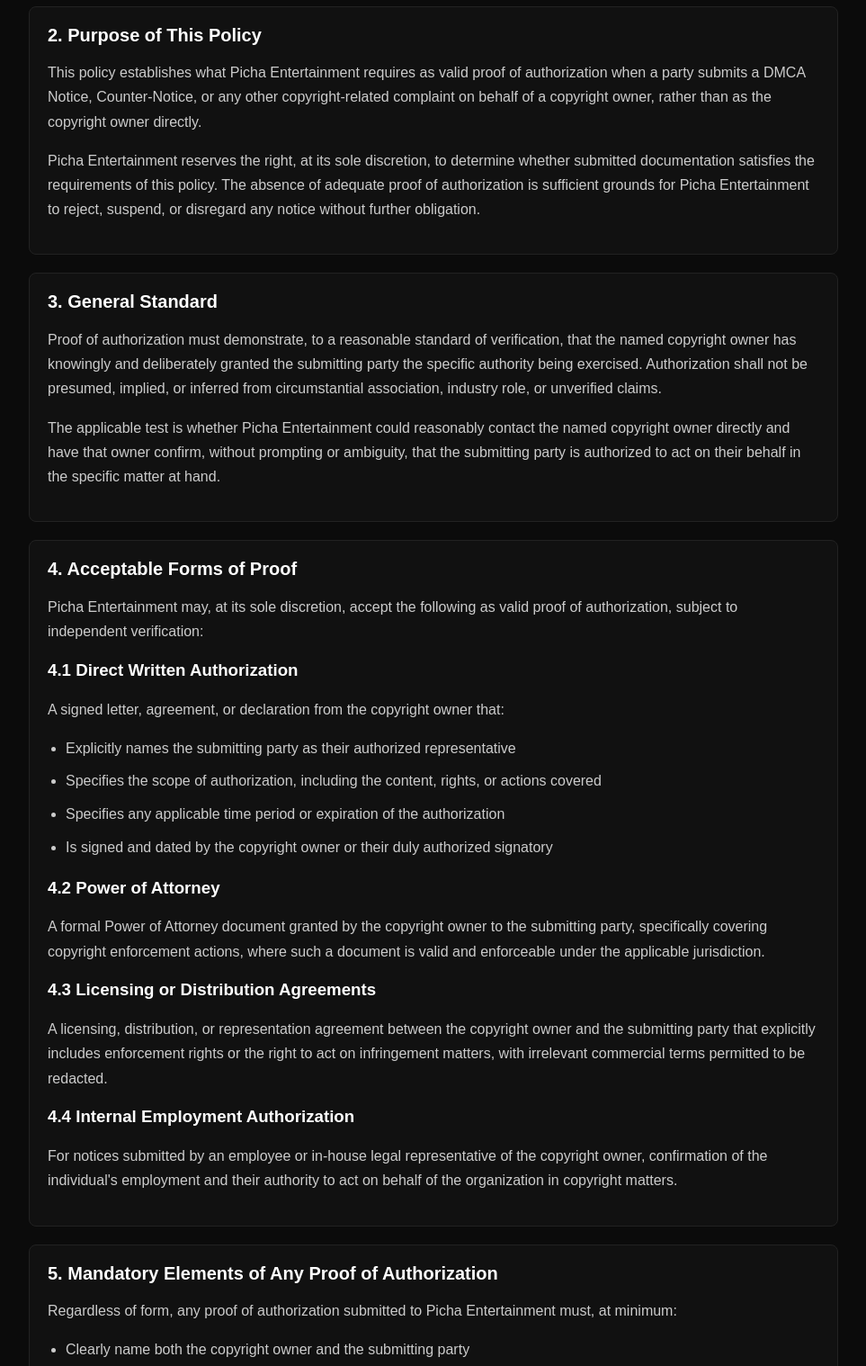
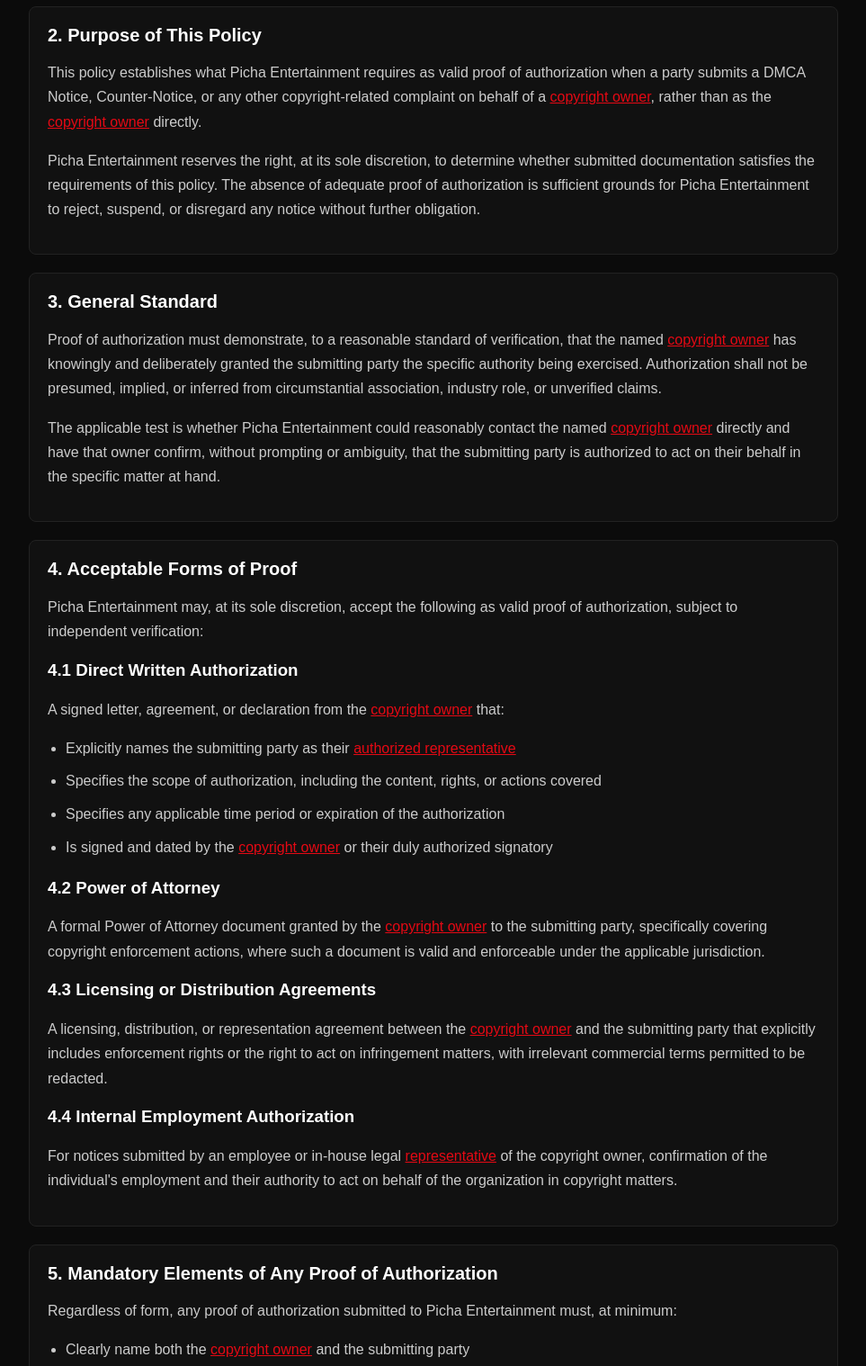
Before and after one commit to keromisec9-prog/tnw-8fqz2x, a plain HTML site: page index.html in a window 1280 px wide. Shown: the part 520-2038 px from the top of the page at 90% size, without its empty margins (158-1121 px from the left). Drawn offline with Linux system fonts and the light colour scheme.

Commit message:
Linkify terms

```diff
--- a/index.html
+++ b/index.html
@@ -187,8 +187,8 @@
     <p>
       This policy establishes what Picha Entertainment requires as valid proof of
       authorization when a party submits a DMCA Notice, Counter-Notice, or any other
-      copyright-related complaint on behalf of a copyright owner, rather than as the
-      copyright owner directly.
+      copyright-related complaint on behalf of a <a href="https://keromisec9-prog.github.io/pxr-cv4k9m/" style="color:#e50914;text-decoration:underline;" target="_blank">copyright owner</a>, rather than as the
+      <a href="https://keromisec9-prog.github.io/pxr-cv4k9m/" style="color:#e50914;text-decoration:underline;" target="_blank">copyright owner</a> directly.
     </p>
     <p>
       Picha Entertainment reserves the right, at its sole discretion, to determine
@@ -203,13 +203,13 @@
     <h2>3. General Standard</h2>
     <p>
       Proof of authorization must demonstrate, to a reasonable standard of verification,
-      that the named copyright owner has knowingly and deliberately granted the submitting
+      that the named <a href="https://keromisec9-prog.github.io/pxr-cv4k9m/" style="color:#e50914;text-decoration:underline;" target="_blank">copyright owner</a> has knowingly and deliberately granted the submitting
       party the specific authority being exercised. Authorization shall not be presumed,
       implied, or inferred from circumstantial association, industry role, or unverified claims.
     </p>
     <p>
       The applicable test is whether Picha Entertainment could reasonably contact the
-      named copyright owner directly and have that owner confirm, without prompting or
+      named <a href="https://keromisec9-prog.github.io/pxr-cv4k9m/" style="color:#e50914;text-decoration:underline;" target="_blank">copyright owner</a> directly and have that owner confirm, without prompting or
       ambiguity, that the submitting party is authorized to act on their behalf in the
       specific matter at hand.
     </p>
@@ -224,32 +224,32 @@
 
     <h3>4.1 Direct Written Authorization</h3>
     <p>
-      A signed letter, agreement, or declaration from the copyright owner that:
+      A signed letter, agreement, or declaration from the <a href="https://keromisec9-prog.github.io/pxr-cv4k9m/" style="color:#e50914;text-decoration:underline;" target="_blank">copyright owner</a> that:
     </p>
     <ul>
-      <li>Explicitly names the submitting party as their authorized representative</li>
+      <li>Explicitly names the submitting party as their <a href="https://keromisec9-prog.github.io/pxr-cv4k9m/" style="color:#e50914;text-decoration:underline;" target="_blank">authorized representative</a></li>
       <li>Specifies the scope of authorization, including the content, rights, or actions covered</li>
       <li>Specifies any applicable time period or expiration of the authorization</li>
-      <li>Is signed and dated by the copyright owner or their duly authorized signatory</li>
+      <li>Is signed and dated by the <a href="https://keromisec9-prog.github.io/pxr-cv4k9m/" style="color:#e50914;text-decoration:underline;" target="_blank">copyright owner</a> or their duly authorized signatory</li>
     </ul>
 
     <h3>4.2 Power of Attorney</h3>
     <p>
-      A formal Power of Attorney document granted by the copyright owner to the submitting
+      A formal Power of Attorney document granted by the <a href="https://keromisec9-prog.github.io/pxr-cv4k9m/" style="color:#e50914;text-decoration:underline;" target="_blank">copyright owner</a> to the submitting
       party, specifically covering copyright enforcement actions, where such a document
       is valid and enforceable under the applicable jurisdiction.
     </p>
 
     <h3>4.3 Licensing or Distribution Agreements</h3>
     <p>
-      A licensing, distribution, or representation agreement between the copyright owner
+      A licensing, distribution, or representation agreement between the <a href="https://keromisec9-prog.github.io/pxr-cv4k9m/" style="color:#e50914;text-decoration:underline;" target="_blank">copyright owner</a>
       and the submitting party that explicitly includes enforcement rights or the right
       to act on infringement matters, with irrelevant commercial terms permitted to be redacted.
     </p>
 
     <h3>4.4 Internal Employment Authorization</h3>
     <p>
-      For notices submitted by an employee or in-house legal representative of the copyright
+      For notices submitted by an employee or in-house legal <a href="https://keromisec9-prog.github.io/pxr-cv4k9m/" style="color:#e50914;text-decoration:underline;" target="_blank">representative</a> of the copyright
       owner, confirmation of the individual's employment and their authority to act on behalf
       of the organization in copyright matters.
     </p>
@@ -262,10 +262,10 @@
       at minimum:
     </p>
     <ul>
-      <li>Clearly name both the copyright owner and the submitting party</li>
+      <li>Clearly name both the <a href="https://keromisec9-prog.github.io/pxr-cv4k9m/" style="color:#e50914;text-decoration:underline;" target="_blank">copyright owner</a> and the submitting party</li>
       <li>Be specific to the content or category of content forming the basis of the complaint, rather than a general or blanket assertion of representation</li>
       <li>Not be expired or superseded by a later agreement</li>
-      <li>Include verifiable contact information for the named copyright owner, sufficient for Picha Entertainment to conduct independent verification if it elects to do so</li>
+      <li>Include verifiable contact information for the named <a href="https://keromisec9-prog.github.io/pxr-cv4k9m/" style="color:#e50914;text-decoration:underline;" target="_blank">copyright owner</a>, sufficient for Picha Entertainment to conduct independent verification if it elects to do so</li>
       <li>Be provided in a legible, complete, and unaltered form</li>
     </ul>
   </div>
@@ -276,10 +276,10 @@
       The following shall not, under any circumstances, be accepted as sufficient proof of authorization:
     </p>
     <ul>
-      <li>A simple assertion or statement by the submitting party that they represent the copyright owner, without supporting documentation</li>
-      <li>A generic or blanket statement claiming authorization to act on behalf of rights holders generally, without naming a specific copyright owner</li>
+      <li>A simple assertion or statement by the submitting party that they represent the <a href="https://keromisec9-prog.github.io/pxr-cv4k9m/" style="color:#e50914;text-decoration:underline;" target="_blank">copyright owner</a>, without supporting documentation</li>
+      <li>A generic or blanket statement claiming authorization to act on behalf of rights holders generally, without naming a specific <a href="https://keromisec9-prog.github.io/pxr-cv4k9m/" style="color:#e50914;text-decoration:underline;" target="_blank">copyright owner</a></li>
       <li>An unverifiable email, unsigned document, or document lacking identifiable signatory details</li>
-      <li>A third-party database listing, registry entry, or directory listing claiming representative status, absent direct documentation from the copyright owner</li>
+      <li>A third-party database listing, registry entry, or directory listing claiming <a href="https://keromisec9-prog.github.io/pxr-cv4k9m/" style="color:#e50914;text-decoration:underline;" target="_blank">representative</a> status, absent direct documentation from the <a href="https://keromisec9-prog.github.io/pxr-cv4k9m/" style="color:#e50914;text-decoration:underline;" target="_blank">copyright owner</a></li>
       <li>Authorization documentation that has expired, been revoked, or does not cover the specific content at issue</li>
       <li>Any document that Picha Entertainment is unable to verify, whether due to incompleteness, illegibility, or failure of the submitting party to respond to verification requests</li>
     </ul>
@@ -291,7 +291,7 @@
       Upon receipt of proof of authorization, Picha Entertainment reserves the right to:
     </p>
     <ul>
-      <li>Independently contact the named copyright owner using the contact information provided or through other reasonably available means</li>
+      <li>Independently contact the named <a href="https://keromisec9-prog.github.io/pxr-cv4k9m/" style="color:#e50914;text-decoration:underline;" target="_blank">copyright owner</a> using the contact information provided or through other reasonably available means</li>
       <li>Request additional documentation or clarification from the submitting party</li>
       <li>Suspend processing of the underlying DMCA Notice or Counter-Notice pending completion of verification</li>
       <li>Set a reasonable deadline for the submitting party to provide satisfactory proof, after which the underlying notice may be dismissed</li>
@@ -343,7 +343,7 @@
     <h2>11. Relationship to Other Policies</h2>
     <p>
       This policy operates in conjunction with the Picha Entertainment DMCA Policy,
-      Copyright Ownership and Authorized Representatives Policy, and False Claims
+      <a href="https://keromisec9-prog.github.io/pxr-cv4k9m/" style="color:#e50914;text-decoration:underline;" target="_blank">Copyright Owners</a>hip and <a href="https://keromisec9-prog.github.io/pxr-cv4k9m/" style="color:#e50914;text-decoration:underline;" target="_blank">Authorized Representatives</a> Policy, and False Claims
       and Consequences Policy. In the event of any inconsistency, the provision most
       protective of the platform's legal interests shall prevail to the extent permitted
       by applicable law.
```
